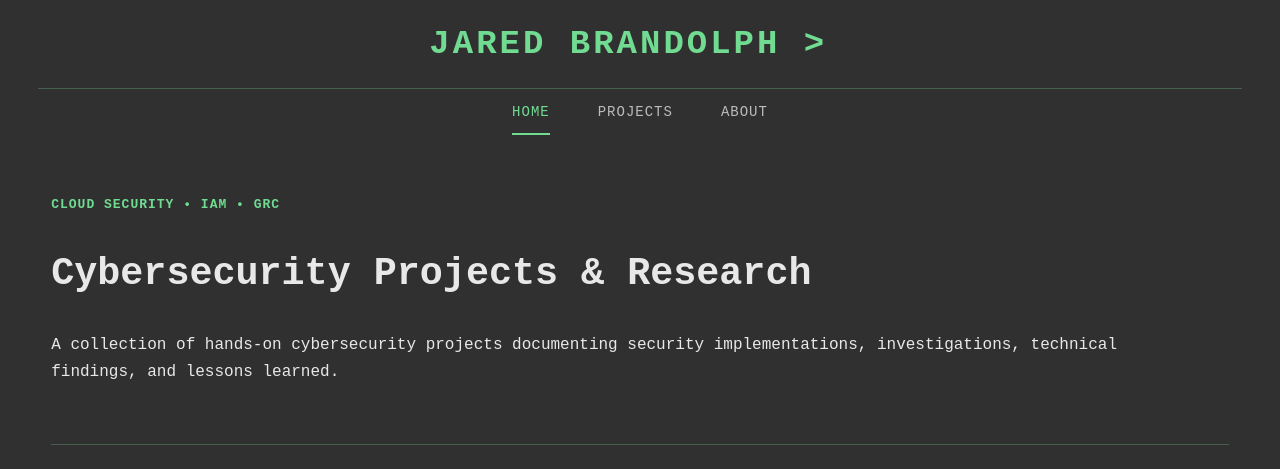
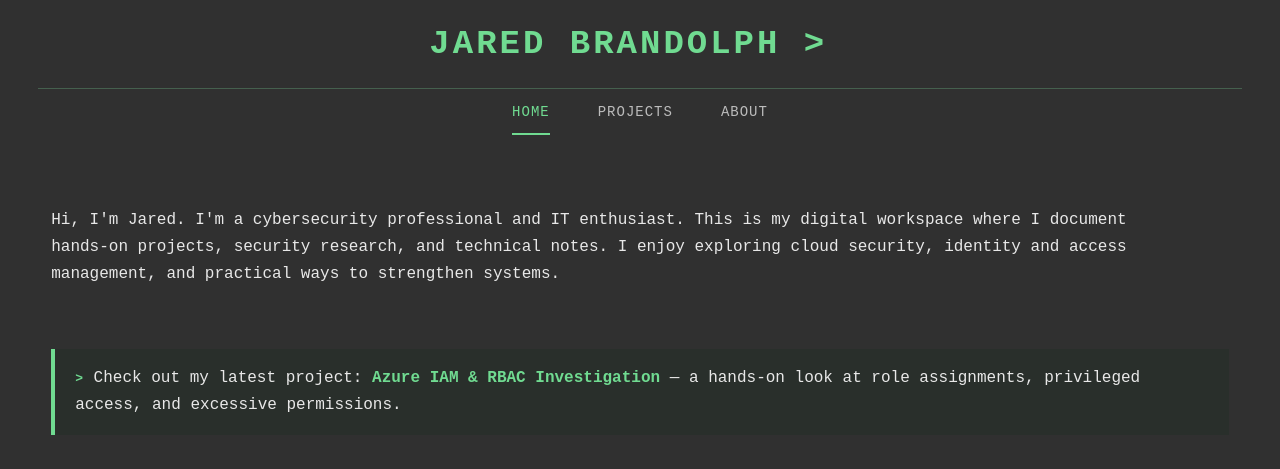
Before and after one commit to brandolphj/brandolphj.github.io, a Jekyll site: the page built from index.html, in a window 1280 px wide. Shown: the top 469 px of the page. Built offline with Jekyll 4.4.1, drawn with Linux system fonts in a browser that asks for light colours; some of the changed text lies outside the part shown.

Commit message:
Update index.html

```diff
--- a/index.html
+++ b/index.html
@@ -4,26 +4,86 @@
 ---
 
 <section class="hero">
-  <span class="category">
-    CLOUD SECURITY • IAM • GRC
-  </span>
-
-  <h1>Cybersecurity Projects & Research</h1>
-
   <p>
-    A collection of hands-on cybersecurity projects
-    documenting security implementations,
-    investigations, technical findings,
-    and lessons learned.
+    Hi, I'm Jared. I'm a cybersecurity professional and IT
+    enthusiast. This is my digital workspace where I document
+    hands-on projects, security research, and technical notes.
+    I enjoy exploring cloud security, identity and access
+    management, and practical ways to strengthen systems.
   </p>
 </section>
 
+<div class="latest-banner">
+  <p>
+    <span class="category">&gt;</span>
+    Check out my latest project:
+    <a href="{{ '/projects/azure-iam-rbac/' | relative_url }}">
+      <strong>Azure IAM &amp; RBAC Investigation</strong>
+    </a>
+    — a hands-on look at role assignments,
+    privileged access, and excessive permissions.
+  </p>
+</div>
+
+<section class="featured-project">
+
+  <div class="terminal">
+    <div class="terminal-header">
+      ● ● ● &nbsp; Azure CLI ~/projects/azure-iam-rbac
+    </div>
+
+    <div class="terminal-body">
+<pre><span class="command">$ az role assignment list \
+  --resource-group example-rg \
+  --output table</span>
+
+Principal        Role          Scope
+------------------------------------------
+security-admin   Owner         example-rg
+analyst          Reader        example-rg
+service-app      Contributor   example-rg
+
+<span class="command">$ az role assignment list \
+  --all --output table</span>
+
+Reviewing role assignments...
+Checking privileged access...
+Investigating excessive permissions...
+
+<span class="command">$ _</span></pre>
+    </div>
+  </div>
+
+  <div>
+    <div class="category">▱ FEATURED PROJECT</div>
+
+    <h2>Azure IAM &amp; RBAC Investigation</h2>
+
+    <p class="category">
+      CLOUD SECURITY / IAM | OCT 2026
+    </p>
+
+    <p class="description">
+      A hands-on investigation of Azure identity and
+      access management, focusing on role-based access
+      control (RBAC) and Privileged Identity Management
+      (PIM).
+    </p>
+
+    <a class="button"
+       href="{{ '/projects/azure-iam-rbac/' | relative_url }}">
+      VIEW PROJECT →
+    </a>
+  </div>
+
+</section>
+
 <section>
-  <h2 class="section-title">Featured Projects</h2>
+  <h2 class="section-title">MORE PROJECTS</h2>
 
   <div class="project-grid">
-
     {% for project in site.projects %}
+      {% unless project.url contains 'azure-iam-rbac' %}
       <a href="{{ project.url | relative_url }}"
          class="project-card">
 
@@ -33,17 +93,13 @@
         {% endif %}
 
         <div class="project-content">
-        <span class="category">
-          {{ project.category }}
-        </span>
-
+          <span class="category">{{ project.category }}</span>
           <h3>{{ project.title }}</h3>
-
           <p>{{ project.description }}</p>
         </div>
 
       </a>
+      {% endunless %}
     {% endfor %}
-
   </div>
 </section>
```
Lines whose indentation alone changed are shown as unchanged.
